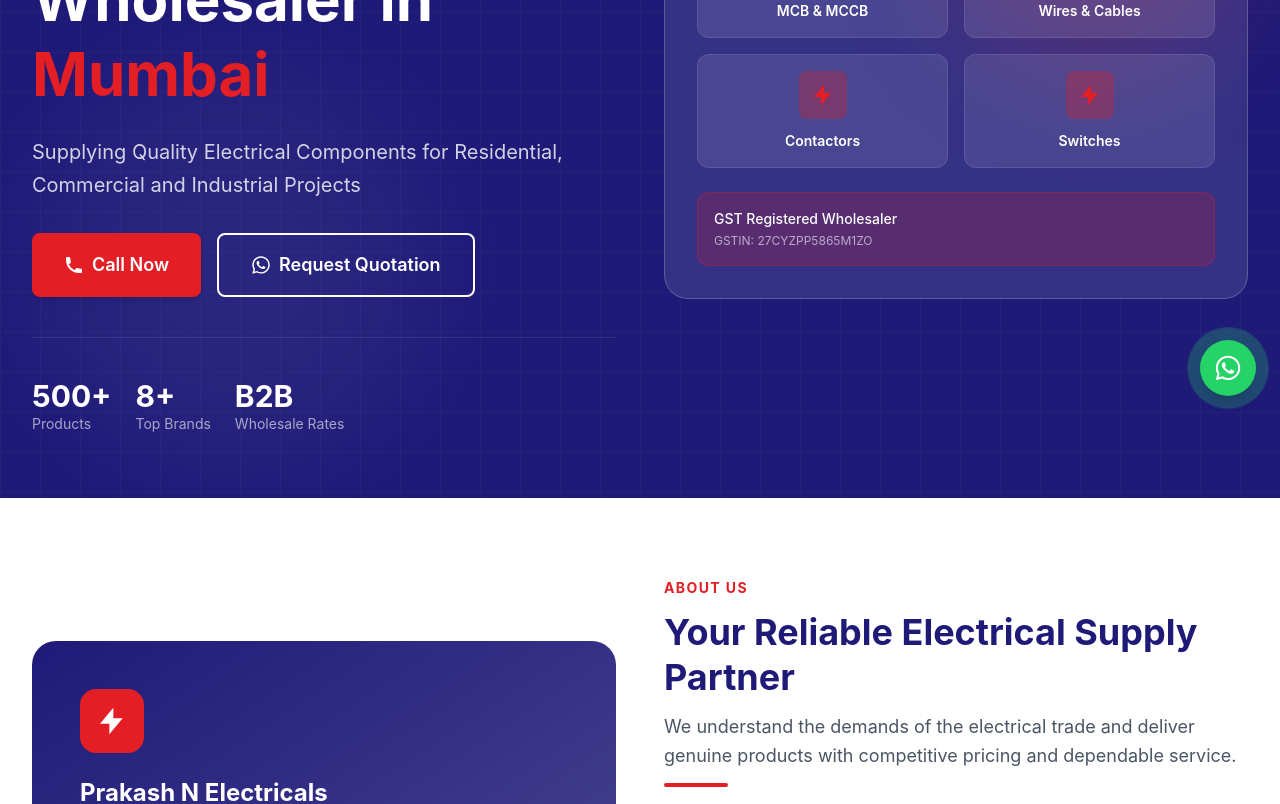
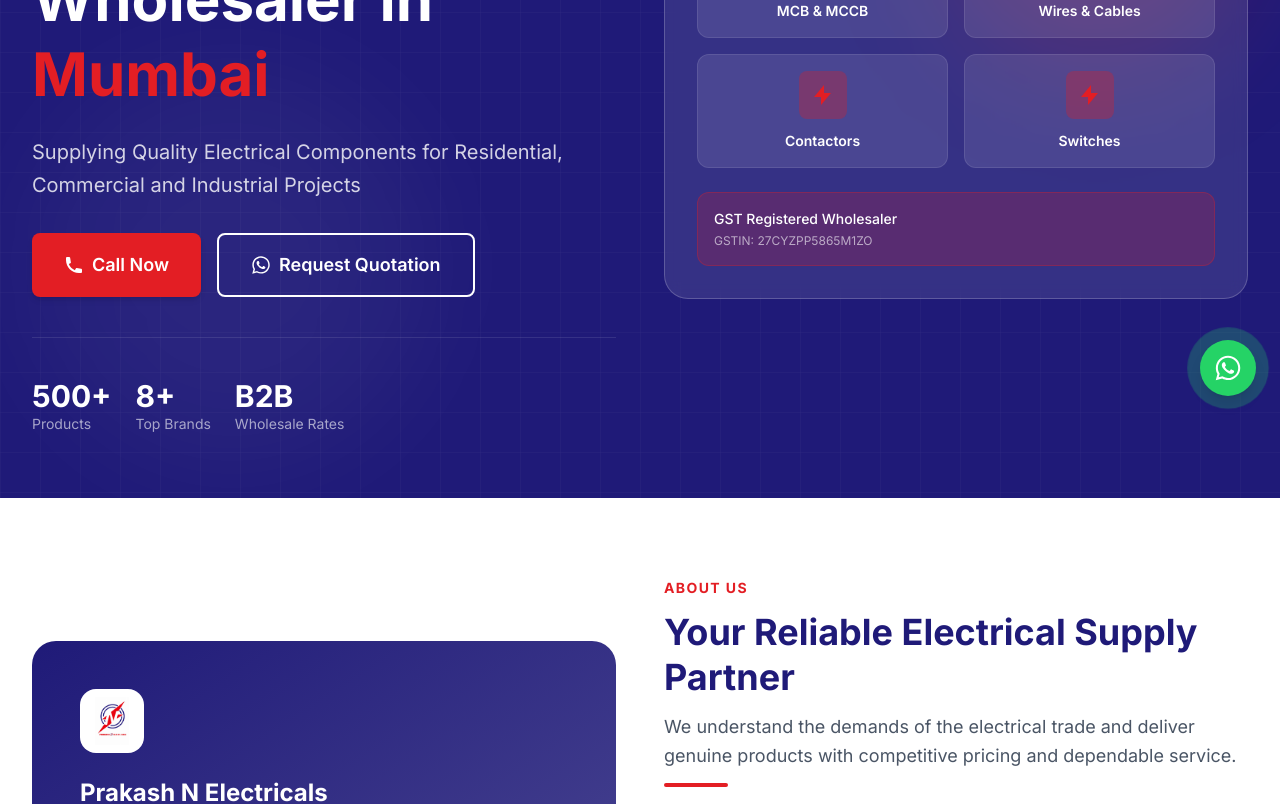
Before and after one commit to BhushanVShinde/Prakash-N-Electricals, a React (Vite) app: page / in a window 1280 px wide. Shown: the part 380-1184 px from the top of the page. Built offline with nearby package versions, Linux system fonts and the light colour scheme.

Commit message:
updated website

```diff
--- a/index.html
+++ b/index.html
@@ -29,7 +29,15 @@
 
     <!-- Favicon -->
     <link rel="icon" type="image/svg+xml" href="/favicon.svg" />
-    <link rel="apple-touch-icon" href="/images/logo.svg" />
+    <link rel="apple-touch-icon" href="/images/logo.png" />
+
+    <!-- Fonts -->
+    <link rel="preconnect" href="https://fonts.googleapis.com" />
+    <link rel="preconnect" href="https://fonts.gstatic.com" crossorigin />
+    <link
+      href="https://fonts.googleapis.com/css2?family=Inter:wght@400;500;600;700&display=swap"
+      rel="stylesheet"
+    />
 
     <!-- Open Graph / Facebook -->
     <meta property="og:type" content="website" />
@@ -40,7 +48,7 @@
       property="og:description"
       content="Trusted electrical spare parts wholesaler in Mumbai. Wholesale wires, cables, MCB, switches, contactors & industrial components for B2B buyers."
     />
-    <meta property="og:image" content="https://prakashnelectricals.com/images/logo.svg" />
+    <meta property="og:image" content="https://prakashnelectricals.com/images/logo.png" />
     <meta property="og:image:alt" content="Prakash N Electricals — Electrical Spare Parts Wholesaler Mumbai" />
     <meta property="og:image:width" content="1200" />
     <meta property="og:image:height" content="630" />
@@ -54,7 +62,7 @@
       name="twitter:description"
       content="Trusted electrical spare parts wholesaler in Mumbai. Wholesale wires, cables, MCB, switches, contactors & industrial components for B2B buyers."
     />
-    <meta name="twitter:image" content="https://prakashnelectricals.com/images/logo.svg" />
+    <meta name="twitter:image" content="https://prakashnelectricals.com/images/logo.png" />
     <meta name="twitter:image:alt" content="Prakash N Electricals — Electrical Spare Parts Wholesaler Mumbai" />
 
     <!-- Theme -->
--- a/src/components/home/AboutPreview.jsx
+++ b/src/components/home/AboutPreview.jsx
@@ -13,10 +13,12 @@
           <ScrollAnimation animation="fade-right">
             <div className="relative">
               <div className="bg-gradient-to-br from-primary to-primary/80 rounded-3xl p-8 md:p-12 text-white">
-                <div className="w-16 h-16 rounded-2xl bg-secondary flex items-center justify-center mb-6">
-                  <svg viewBox="0 0 24 24" className="w-8 h-8 text-white" fill="currentColor">
-                    <path d="M13 2L3 14h7v8l10-12h-7V2z" />
-                  </svg>
+                <div className="w-16 h-16 rounded-2xl bg-white flex items-center justify-center mb-6 overflow-hidden p-2">
+                  <img
+                    src="/images/logo.png"
+                    alt={`${business.name} logo`}
+                    className="w-full h-full object-contain"
+                  />
                 </div>
                 <h3 className="text-2xl font-bold mb-4">Prakash N Electricals</h3>
                 <p className="text-white/80 leading-relaxed mb-6">
--- a/src/data/business.js
+++ b/src/data/business.js
@@ -17,7 +17,7 @@
   whatsappUrl: 'https://wa.me/917666147345',
   website: 'https://prakashnelectricals.com',
   images: {
-    logo: '/images/logo.svg',
+    logo: '/images/logo.png',
     products: '/images/products',
     brands: '/images/brands',
   },
--- a/src/data/seo.js
+++ b/src/data/seo.js
@@ -9,7 +9,7 @@
   region: 'IN-MH',
   twitterCard: 'summary_large_image',
   twitterSite: '@prakashnelectricals',
-  defaultImage: `${business.website}/images/logo.svg`,
+  defaultImage: `${business.website}/images/logo.png`,
   defaultImageAlt: `${business.name} — ${'Electrical Spare Parts Wholesaler Mumbai'}`,
   geo: {
     region: 'IN-MH',
--- a/src/index.css
+++ b/src/index.css
@@ -1,50 +1,12 @@
 @import "tailwindcss";
-@import url("https://fonts.googleapis.com/css2?family=Inter:wght@400;500;600;700&display=swap");
 
 @theme {
   --color-primary: #1F1A78;
   --color-secondary: #E31E24;
   --color-background: #F8F9FA;
-  --font-sans: Inter, sans-serif;
-}
+  --font-sans: Inter, ui-sans-serif, system-ui, sans-serif;
 
-body {
-  margin: 0;
-  padding: 0;
-  font-family: Inter, sans-serif;
-  background-color: var(--color-background);
-  color: #1a1a2e;
-  -webkit-font-smoothing: antialiased;
-  -moz-osx-font-smoothing: grayscale;
-}
-
-html {
-  scroll-behavior: smooth;
-}
-
-::selection {
-  background-color: #1F1A78;
-  color: white;
-}
-
-.sr-only {
-  position: absolute;
-  width: 1px;
-  height: 1px;
-  padding: 0;
-  margin: -1px;
-  overflow: hidden;
-  clip: rect(0, 0, 0, 0);
-  white-space: nowrap;
-  border-width: 0;
-}
-
-.line-clamp-2 {
-  display: -webkit-box;
-  -webkit-line-clamp: 2;
-  -webkit-box-orient: vertical;
-  overflow: hidden;
-}
+  --animate-whatsapp-pulse: whatsapp-pulse 2s ease-out infinite;
 
   @keyframes whatsapp-pulse {
     0% {
@@ -60,11 +22,29 @@
       opacity: 0;
     }
   }
-
-.animate-whatsapp-pulse {
-  animation: whatsapp-pulse 2s ease-out infinite;
 }
 
-.animation-delay-300 {
+@utility animation-delay-300 {
   animation-delay: 0.6s;
 }
+
+@layer base {
+  html {
+    scroll-behavior: smooth;
+  }
+
+  body {
+    margin: 0;
+    padding: 0;
+    font-family: var(--font-sans);
+    background-color: var(--color-background);
+    color: #1a1a2e;
+    -webkit-font-smoothing: antialiased;
+    -moz-osx-font-smoothing: grayscale;
+  }
+
+  ::selection {
+    background-color: var(--color-primary);
+    color: white;
+  }
+}
```
Also changed, not shown: public/images/logo.png (added), public/images/logo.svg (deleted). Lines whose indentation alone changed are shown as unchanged.
